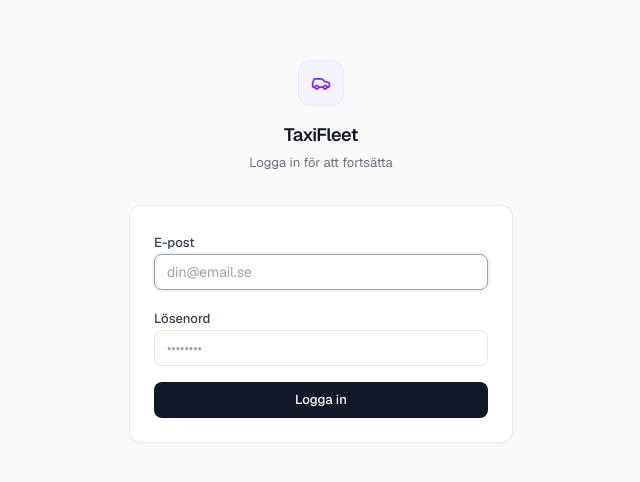
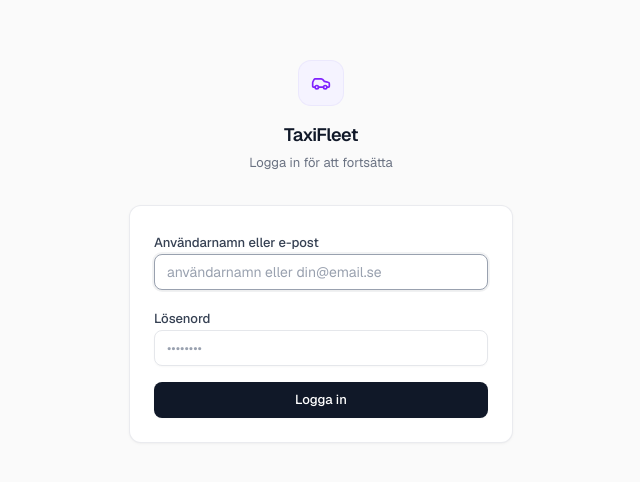
Before and after one commit to DanJav/Jabran-Fleet-Management, a Next.js app: page /login in a window 1280 px wide. Shown: the part 148-630 px from the top of the page, without its empty margins (319-959 px from the left). Built offline with nearby package versions, Linux system fonts and the light colour scheme.

Commit message:
feat: login supports username or email

```diff
--- a/src/app/(auth)/login/page.tsx
+++ b/src/app/(auth)/login/page.tsx
@@ -9,7 +9,7 @@ import { Label } from "@/components/ui/label";
 import { Car } from "lucide-react";
 
 export default function LoginPage() {
-  const [email, setEmail] = useState("");
+  const [identifier, setIdentifier] = useState("");
   const [password, setPassword] = useState("");
   const [error, setError] = useState("");
   const [loading, setLoading] = useState(false);
@@ -21,13 +21,16 @@ export default function LoginPage() {
     setLoading(true);
 
     const supabase = createClient();
+    const email = identifier.includes("@")
+      ? identifier
+      : `${identifier}@fleet.local`;
     const { error } = await supabase.auth.signInWithPassword({
       email,
       password,
     });
 
     if (error) {
-      setError("Felaktigt e-post eller lösenord");
+      setError("Felaktigt användarnamn/e-post eller lösenord");
       setLoading(false);
       return;
     }
@@ -50,13 +53,13 @@ export default function LoginPage() {
         <div className="rounded-xl border border-gray-200/80 bg-white p-6 shadow-sm">
           <form onSubmit={handleLogin} className="space-y-4">
             <div className="space-y-2">
-              <Label htmlFor="email">E-post</Label>
+              <Label htmlFor="identifier">Användarnamn eller e-post</Label>
               <Input
-                id="email"
-                type="email"
-                placeholder="din@email.se"
-                value={email}
-                onChange={(e) => setEmail(e.target.value)}
+                id="identifier"
+                type="text"
+                placeholder="användarnamn eller din@email.se"
+                value={identifier}
+                onChange={(e) => setIdentifier(e.target.value)}
                 required
                 autoFocus
               />
```
